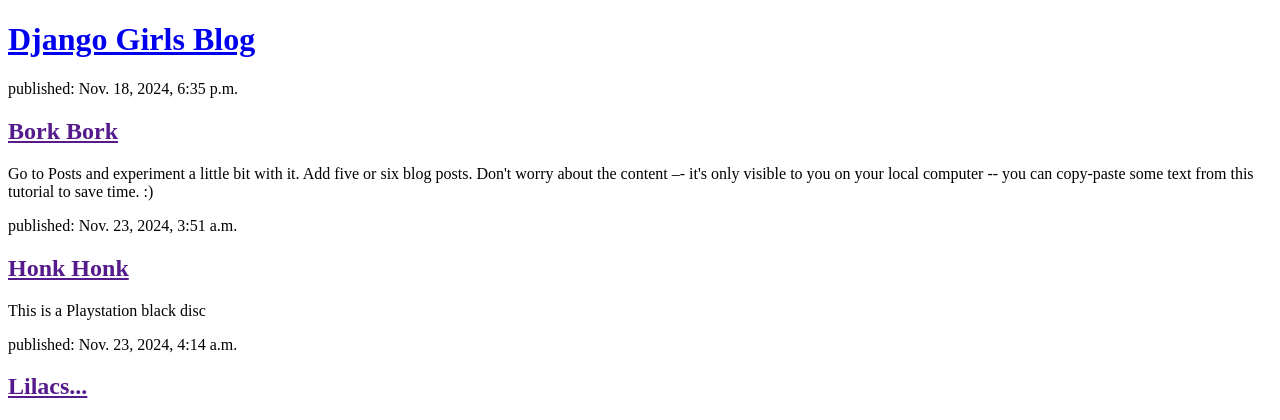
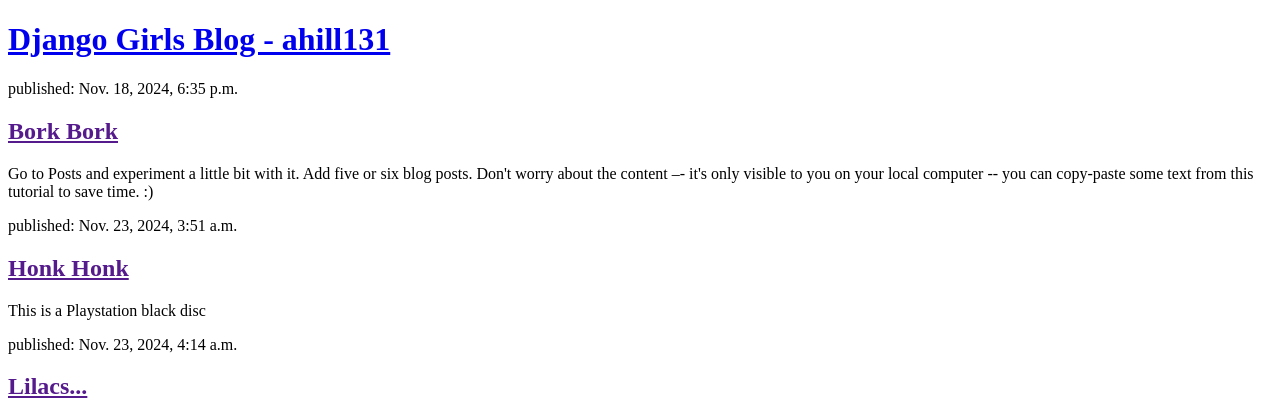
Before and after one commit to ahill131/my-first-blog, a Django app: page / in a window 1280 px wide. Shown: the top 420 px of the page. Run offline with Django 4.2, Linux system fonts and the light colour scheme; data comes from the database, SQL or seed files in the repository.

Commit message:
Trying to fix post_list.html

```diff
--- a/blog/templates/blog/post_list.html
+++ b/blog/templates/blog/post_list.html
@@ -5,7 +5,7 @@
     </head>
     <body>
         <header>
-            <h1><a href="/">Django Girls Blog</a></h1>
+            <h1><a href="/">Django Girls Blog - ahill131</a></h1>
         </header>
 
         {% for post in posts %}
```
